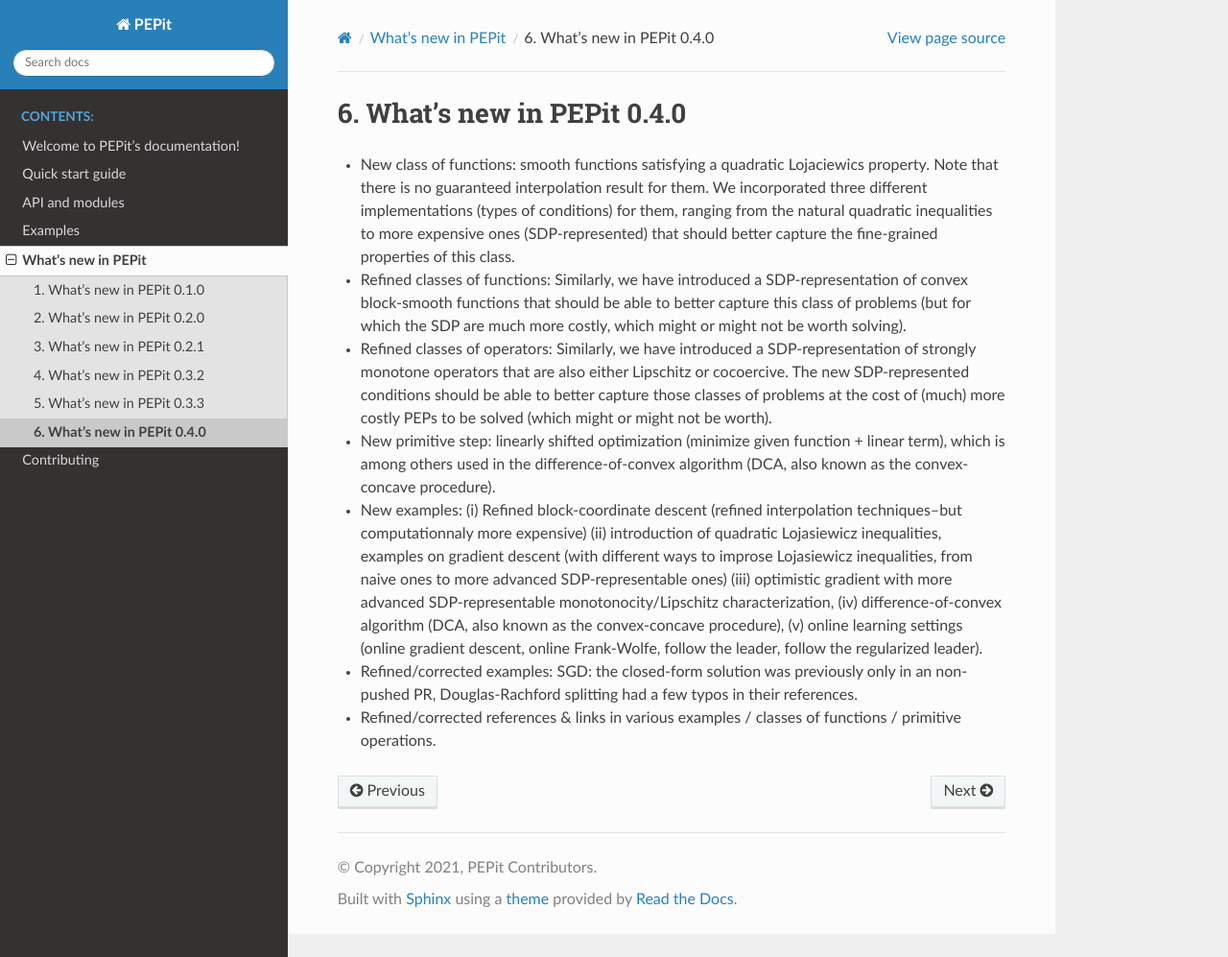
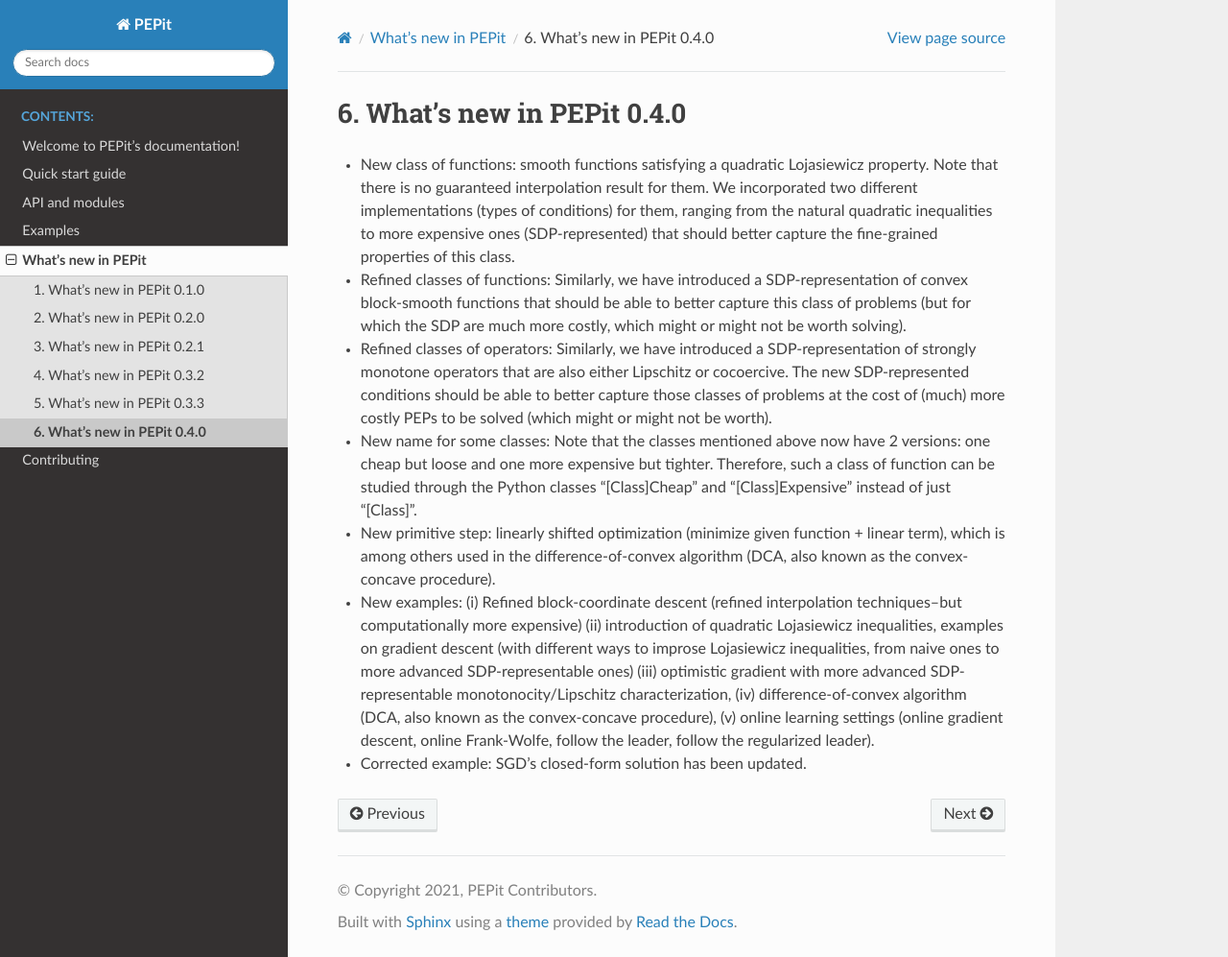
Before and after one commit to PerformanceEstimation/PEPit, a Sphinx documentation site: the page built from docs/source/whatsnew/0.4.0.rst, in a window 1280 px wide and 997 px high. Shown: the whole window at 96% size. Built offline with Sphinx 7.4.7 and the Read the Docs theme 3.1.0, drawn with Linux system fonts in a browser that asks for light colours.

Commit message:
Update whatsnew

```diff
--- a/docs/source/whatsnew/0.4.0.rst
+++ b/docs/source/whatsnew/0.4.0.rst
@@ -1,16 +1,16 @@
 What's new in PEPit 0.4.0
 =========================
 
-- New class of functions: smooth functions satisfying a quadratic Lojaciewics property. Note that there is no guaranteed interpolation result for them. We incorporated three different implementations (types of conditions) for them, ranging from the natural quadratic inequalities to more expensive ones (SDP-represented) that should better capture the fine-grained properties of this class.
+- New class of functions: smooth functions satisfying a quadratic Lojasiewicz property. Note that there is no guaranteed interpolation result for them. We incorporated two different implementations (types of conditions) for them, ranging from the natural quadratic inequalities to more expensive ones (SDP-represented) that should better capture the fine-grained properties of this class.
 
 - Refined classes of functions: Similarly, we have introduced a SDP-representation of convex block-smooth functions that should be able to better capture this class of problems (but for which the SDP are much more costly, which might or might not be worth solving).
 
 - Refined classes of operators: Similarly, we have introduced a SDP-representation of strongly monotone operators that are also either Lipschitz or cocoercive. The new SDP-represented conditions should be able to better capture those classes of problems at the cost of (much) more costly PEPs to be solved (which might or might not be worth).
 
+- New name for some classes: Note that the classes mentioned above now have 2 versions: one cheap but loose and one more expensive but tighter. Therefore, such a class of function can be studied through the Python classes "[Class]Cheap" and "[Class]Expensive" instead of just "[Class]".
+
 - New primitive step: linearly shifted optimization (minimize given function + linear term), which is among others used in the difference-of-convex algorithm (DCA, also known as the convex-concave procedure).
 
-- New examples: (i) Refined block-coordinate descent (refined interpolation techniques--but computationnaly more expensive) (ii) introduction of quadratic Lojasiewicz inequalities, examples on gradient descent (with different ways to improse Lojasiewicz inequalities, from naive ones to more advanced SDP-representable ones) (iii) optimistic gradient with more advanced SDP-representable monotonocity/Lipschitz characterization, (iv) difference-of-convex algorithm (DCA, also known as the convex-concave procedure),  (v) online learning settings (online gradient descent, online Frank-Wolfe, follow the leader, follow the regularized leader).
+- New examples: (i) Refined block-coordinate descent (refined interpolation techniques--but computationally more expensive) (ii) introduction of quadratic Lojasiewicz inequalities, examples on gradient descent (with different ways to improse Lojasiewicz inequalities, from naive ones to more advanced SDP-representable ones) (iii) optimistic gradient with more advanced SDP-representable monotonocity/Lipschitz characterization, (iv) difference-of-convex algorithm (DCA, also known as the convex-concave procedure),  (v) online learning settings (online gradient descent, online Frank-Wolfe, follow the leader, follow the regularized leader).
 
-- Refined/corrected examples: SGD: the closed-form solution was previously only in an non-pushed PR, Douglas-Rachford splitting had a few typos in their references.
-
-- Refined/corrected references & links in various examples / classes of functions / primitive operations.
+- Corrected example: SGD's closed-form solution has been updated.
```
